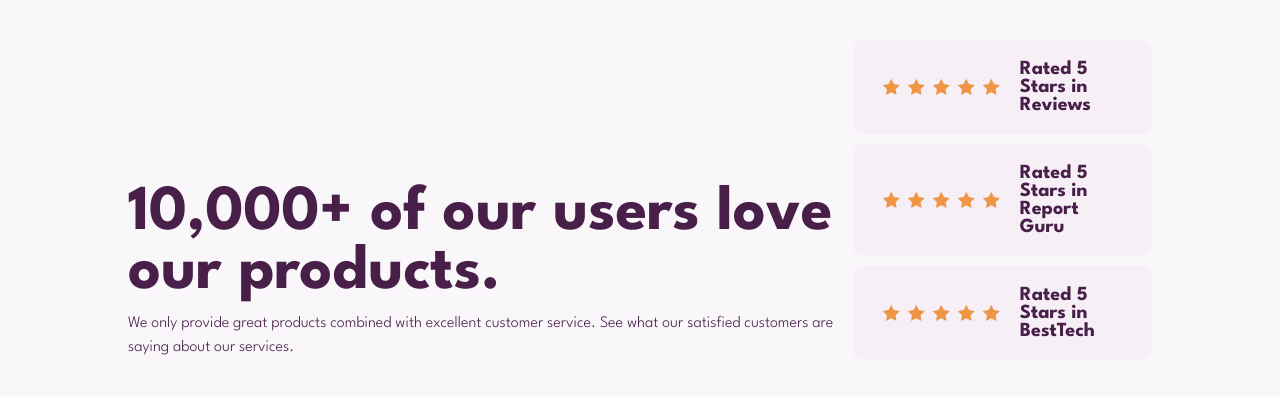
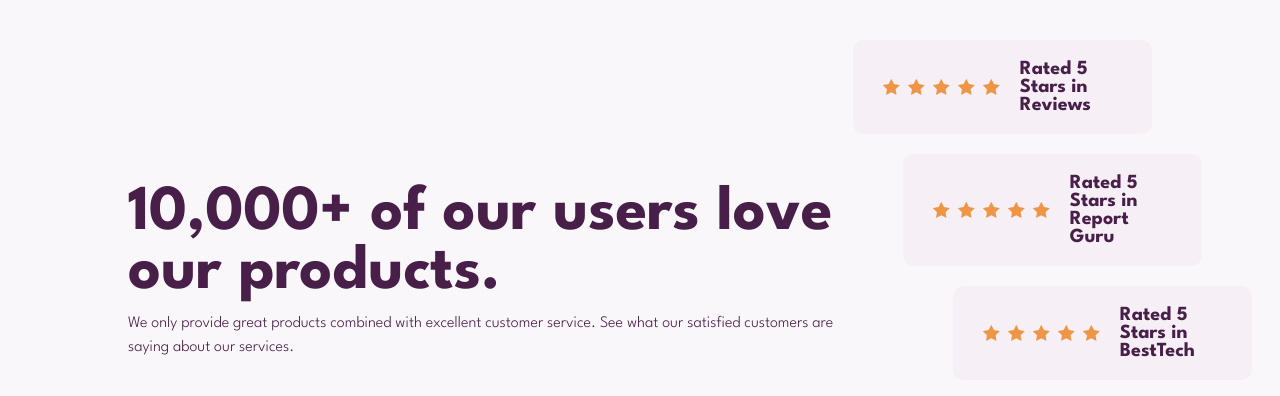
Before and after one commit to sparklaunch/Social-Proof-Section, a Next.js app: page / in a window 1280 px wide. Shown: the part 200-596 px from the top of the page. Built offline with nearby package versions, Linux system fonts and the light colour scheme.

Commit message:
리뷰어 ID를 기반으로 카드 위치 조정 및 스타일 개선

```diff
--- a/src/shared/ui/Rating.module.css
+++ b/src/shared/ui/Rating.module.css
@@ -5,6 +5,7 @@
 	align-items: center;
 	gap: 20px;
 	border-radius: 10px;
+	position: relative;
 }
 
 .stars {
--- a/src/shared/ui/Rating.tsx
+++ b/src/shared/ui/Rating.tsx
@@ -4,9 +4,15 @@ import star from "../assets/images/star.svg";
 import styles from "./Rating.module.css";
 
 export default function Rating({ rate }: { rate: Rate }) {
-	const { numberOfStars, reviewer } = rate;
+	const { numberOfStars, reviewer, id } = rate;
 	return (
-		<div className={styles.card}>
+		<div
+			className={styles.card}
+			style={{
+				top: +id * 10,
+				left: +id * 50
+			}}
+		>
 			<div className={styles.stars}>
 				{[...Array(numberOfStars)].map((_, index) => (
 					<Image src={star} alt="" key={index} />
```
